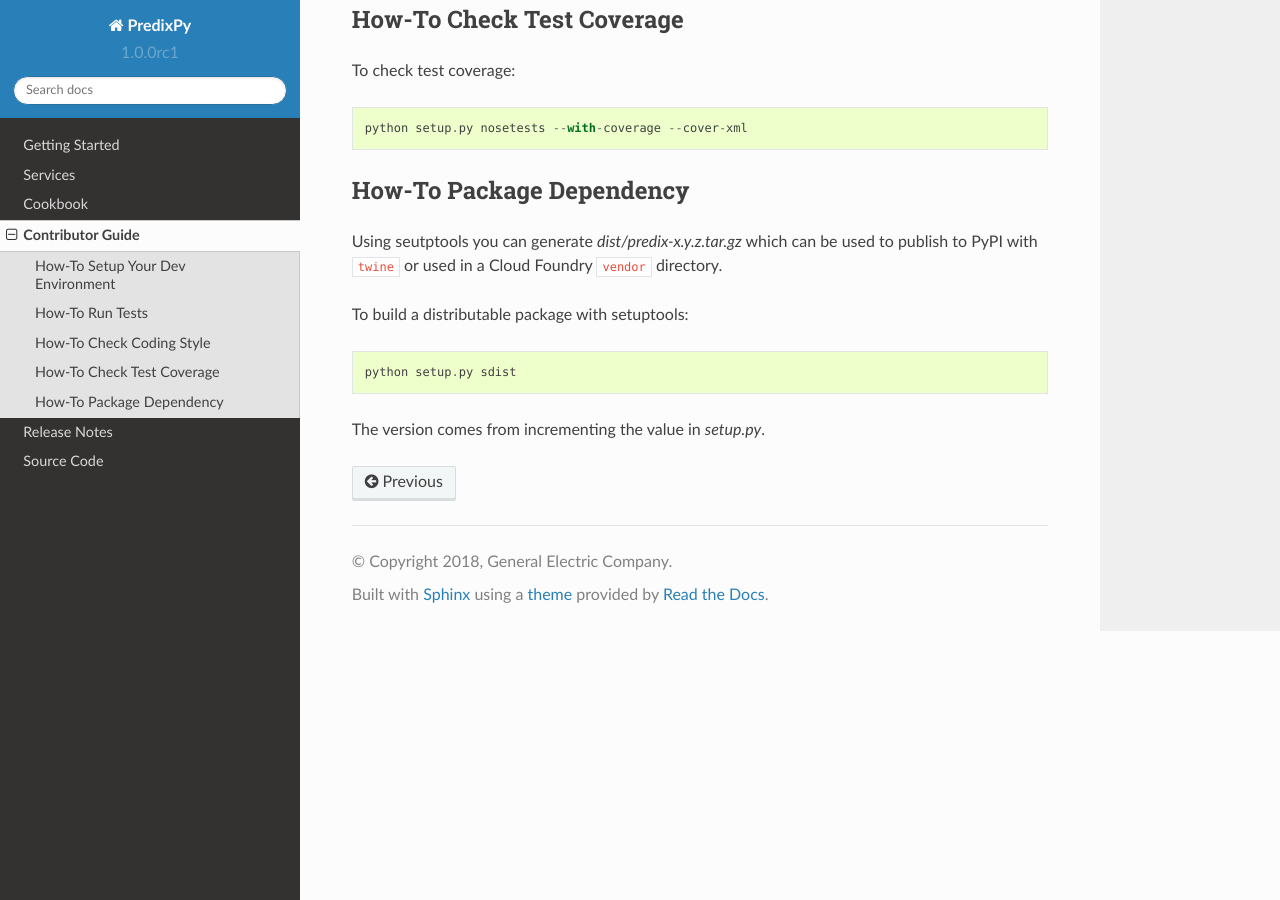
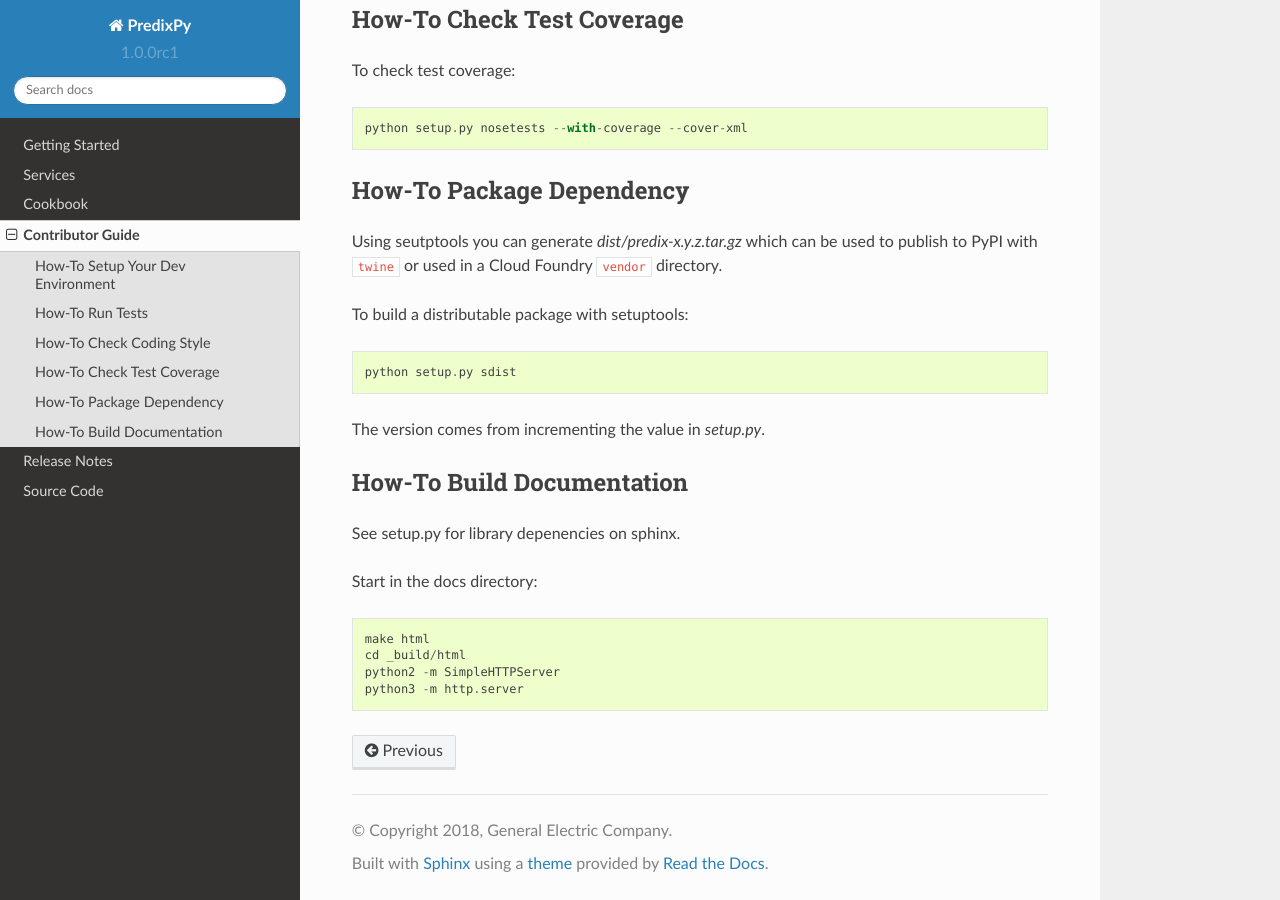
Before and after one commit to PredixDev/predixpy, a Sphinx documentation site: the page built from docs/devguide/index.rst, in a window 1280 px wide and 900 px high, scrolled down 1097 px. Built offline with Sphinx 7.4.7 and the Read the Docs theme 2.0.0, drawn with Linux system fonts in a browser that asks for light colours.

Commit message:
updated contributor devguide for building docs

```diff
--- a/docs/devguide/index.rst
+++ b/docs/devguide/index.rst
@@ -19,7 +19,7 @@ In your environment you can run:
 
 ::
 
-    pip install -e
+    pip install -e .
 
 This will install the library to site packages with a symlink back to the
 GitHub repository.  This will allow any changes you make to have an immediate
@@ -66,3 +66,15 @@ To build a distributable package with setuptools::
    python setup.py sdist
 
 The version comes from incrementing the value in *setup.py*.
+
+How-To Build Documentation
+--------------------------
+
+See setup.py for library depenencies on sphinx.
+
+Start in the docs directory::
+
+    make html
+    cd _build/html
+    python2 -m SimpleHTTPServer
+    python3 -m http.server
```
